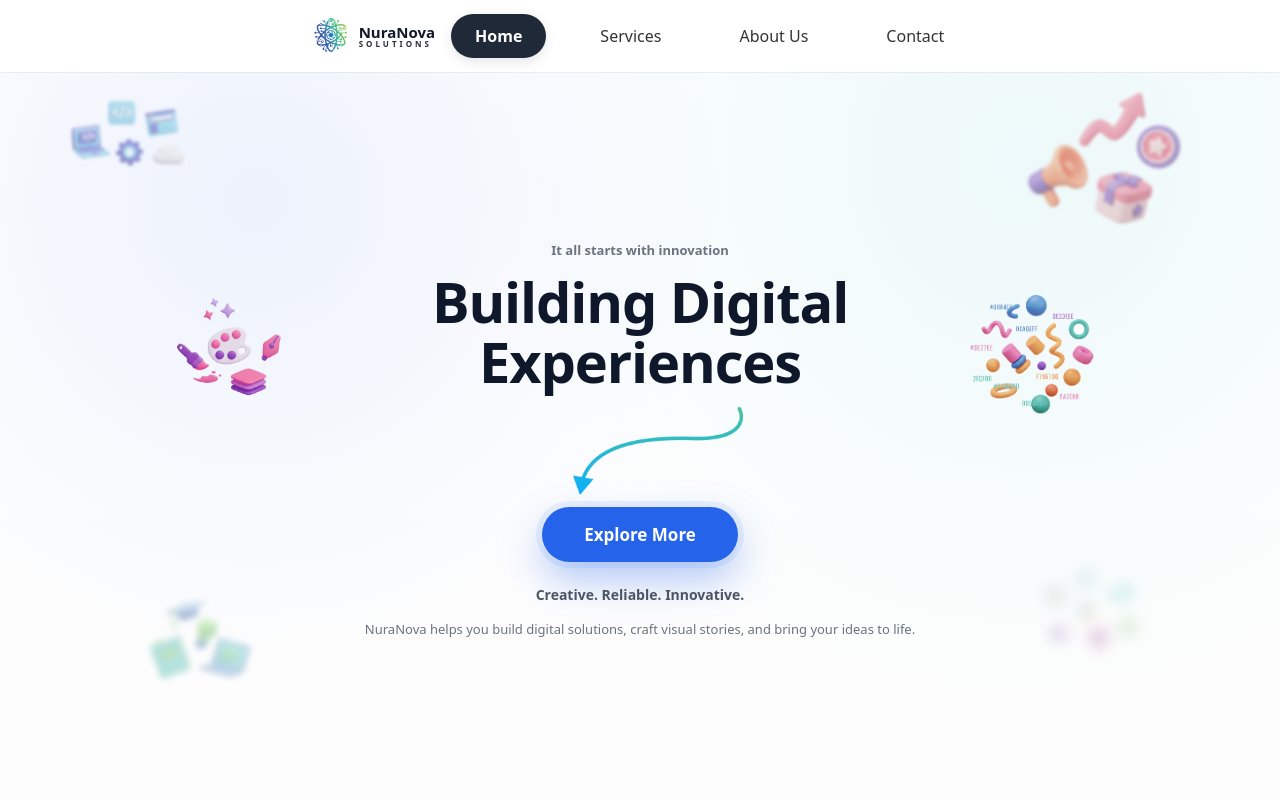
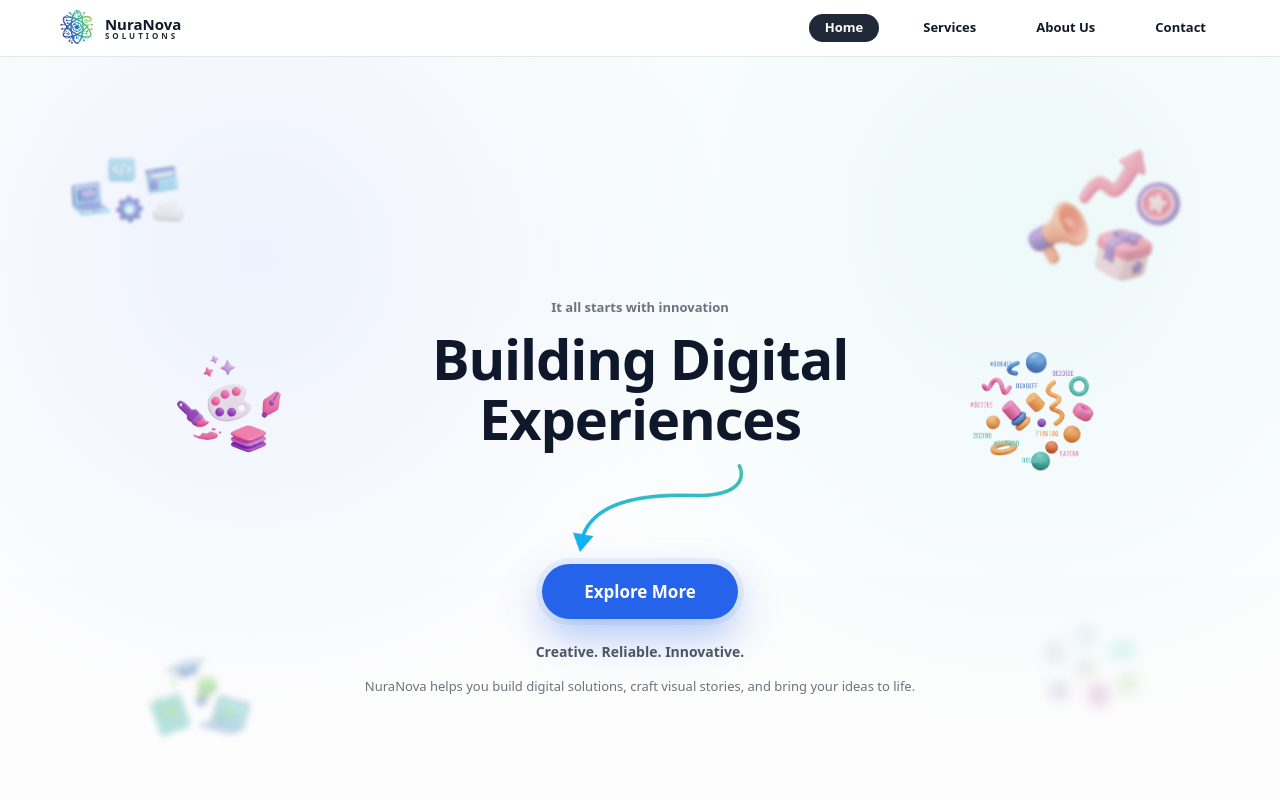
Before and after one commit to kawshal43/nuranovasolutions, a React (Vite) app: page / in a window 1280 px wide. Shown: the top 800 px of the page. Built offline with nearby package versions, Linux system fonts and the light colour scheme.

Commit message:
nvbar changes

```diff
--- a/src/components/Navbar.css
+++ b/src/components/Navbar.css
@@ -1,20 +1,13 @@
 /* ================= NAVBAR BASE ================= */
 .navbar {
-  position: fixed;
+  width: 100%;
+  background-color: #ffffff;
+  border-bottom: 1px solid #e5e7eb;
+
+  position: sticky;
   top: 0;
-  left: 0;
-  right: 0;
-  height: 72px;
-  /* must match --navH */
-  background: #fff;
   z-index: 1000;
-  display: flex;
-  align-items: center;
-  box-shadow: 0 1px 0 rgba(0, 0, 0, .05);
 }
-
-
-
 
 .navbar-container {
   max-width: 1200px;
@@ -68,15 +61,12 @@
   opacity: 0.9;
 }
 
-/* LINKS */
+/* ================= LINKS (DESKTOP) ================= */
 .nav-links {
+  list-style: none;
   display: flex;
-  gap: 30px;
-  list-style: none;
-  position: relative;
-  /* For highlighter positioning */
+  gap: 28px;
   margin: 0;
-  /* Keep existing margin/padding if not explicitly removed */
   padding: 0;
   align-items: center;
   position: relative;
@@ -104,44 +94,26 @@
   /* Ensure links are above pill */
 }
 
-/* Fluid Highlight Pill */
-.nav-links .nav-highlight {
-  position: absolute;
-  height: 100%;
-  background: #1f2937;
-  /* Dark background */
+.nav-links a {
+  text-decoration: none;
+  color: #111827;
+  font-size: 13px;
+  padding: 6px 16px;
   border-radius: 999px;
-  /* Pill shape */
-  z-index: 1;
-  /* Move above navbar background */
-  transition: all 0.35s cubic-bezier(0.25, 0.8, 0.25, 1);
-  bottom: 0;
-  box-shadow: 0 4px 12px rgba(0, 0, 0, 0.1);
-  display: block;
+  font-weight: 700;
+  display: inline-block;
+  transition: background-color 180ms ease, transform 180ms ease;
 }
 
-.nav-links li {
-  position: relative;
-  z-index: 2;
-  /* Ensure text is above highlight */
-}
-
-.nav-links a {
-  text-decoration: none;
-  font-size: 16px;
-  font-weight: 500;
-  color: #333;
-  padding: 10px 24px;
-  /* Larger click area for pill feel */
-  border-radius: 999px;
-  transition: color 0.2s;
-  display: block;
+.nav-links a:hover {
+  background-color: #f3f4f6;
+  transform: translateY(-1px);
 }
 
 .nav-links a.active {
-  color: #ffffff !important;
-  /* White text on dark pill */
-  font-weight: 600;
+  /* background-color: #1f2937; REMOVED static bg, pill takes over */
+  background-color: transparent;
+  color: #ffffff;
 }
 
 /* Disable hover on touch devices */
@@ -163,8 +135,9 @@
   border-radius: 14px;
 
   cursor: pointer;
-  border-radius: 10px;
-  z-index: 10;
+  padding: 10px;
+  position: relative;
+  z-index: 1100;
 }
 
 .menu-btn:hover {
@@ -242,4 +215,67 @@
     opacity: 1;
     pointer-events: auto;
   }
+
+  /* ✅ No bullets */
+  .nav-links,
+  .nav-links li {
+    list-style: none;
+    margin: 0;
+    padding: 3;
+  }
+
+  /* ✅ Stagger animation for each item */
+  .nav-item {
+    opacity: 0;
+    transform: translateX(40px);
+    transition:
+      transform 420ms cubic-bezier(0.16, 1, 0.3, 1),
+      opacity 280ms ease;
+    transition-delay: var(--d);
+  }
+
+  .nav-links.open .nav-item {
+    opacity: 1;
+    transform: translateX(0);
+  }
+
+  /* ✅ FIXED SAME SIZE PILLS (IMPORTANT PART) */
+  .nav-links a {
+    width: 90px;
+    /* ✅ all same width */
+    height: 30px;
+    /* ✅ all same height */
+    margin: 0 auto;
+
+    display: flex;
+    /* ✅ perfect center */
+    align-items: center;
+    justify-content: center;
+
+    border-radius: 999px;
+    text-align: center;
+
+    font-size: 15px;
+    font-weight: 700;
+
+    background: rgba(253, 253, 253, 0.6);
+
+    padding: 0;
+    /* ✅ remove padding that causes size changes */
+  }
+
+  /* Tap feedback */
+  .nav-links a:active {
+    transform: scale(0.97);
+    background: rgba(229, 231, 235, 0.9);
+  }
+
+  .nav-links a.active {
+    background-color: #1f2937;
+    color: #ffffff;
+  }
+
+  .nav-links a.active:active {
+    transform: scale(0.97);
+  }
 }
--- a/src/components/Navbar.jsx
+++ b/src/components/Navbar.jsx
@@ -1,67 +1,87 @@
 import { useEffect, useState, useRef } from "react";
-import { Link, useLocation } from "react-router-dom";
 import "./Navbar.css";
 
 const Navbar = () => {
-  const location = useLocation();
-  const [activeLink, setActiveLink] = useState("/");
+  const [currentPath, setCurrentPath] = useState(window.location.pathname);
   const [menuOpen, setMenuOpen] = useState(false);
-  const [indicatorStyle, setIndicatorStyle] = useState({ left: 0, width: 0, opacity: 0 });
+  const [pillStyle, setPillStyle] = useState({ opacity: 0 });
+  const navRefs = useRef([]);
 
-  const navRef = useRef(null);
-  const itemRefs = useRef({});
+  // Close menu when resizing to desktop
+  useEffect(() => {
+    const onResize = () => {
+      if (window.innerWidth >= 768) setMenuOpen(false);
+    };
+    window.addEventListener("resize", onResize);
+    return () => window.removeEventListener("resize", onResize);
+  }, []);
 
-  // Sync activeLink with URL path
-  useEffect(() => {
-    setActiveLink(location.pathname);
-    setMenuOpen(false); // Close menu on route change
-  }, [location]);
+  const items = [
+    { name: "Home", path: "/" },
+    { name: "Services", path: "/services" },
+    { name: "About Us", path: "/about" },
+    { name: "Contact", path: "/contact" },
+  ];
 
-  // Update Fluid Highlight Pill Position
-  useEffect(() => {
-    const updateIndicator = () => {
-      const activeItem = itemRefs.current[activeLink];
-      if (activeItem) {
-        const { offsetLeft, offsetWidth } = activeItem;
-        setIndicatorStyle({
-          left: offsetLeft,
-          width: offsetWidth,
+  // Logic to move the pill
+  const movePill = () => {
+    const activeIndex = items.findIndex((item) => item.path === currentPath);
+    const activeLi = navRefs.current[activeIndex];
+
+    if (activeLi) {
+      const link = activeLi.querySelector("a");
+      if (link) {
+        // ADJUST THESE VALUES TO CHANGE PILL SIZE
+        const widthModifier = 0; // Add or subtract width (e.g., 10 or -10)
+        const heightModifier = -4; // Add or subtract height
+
+        setPillStyle({
+          left: activeLi.offsetLeft + link.offsetLeft - widthModifier / 2,
+          top: activeLi.offsetTop + link.offsetTop - heightModifier / 2,
+          width: link.offsetWidth + widthModifier,
+          height: link.offsetHeight + heightModifier,
           opacity: 1,
         });
-      } else {
-        // Fallback or hide if no match
-        setIndicatorStyle(prev => ({ ...prev, opacity: 0 }));
       }
-    };
+    } else {
+      setPillStyle({ opacity: 0 });
+    }
+  };
 
-    updateIndicator();
-    const timer = setTimeout(updateIndicator, 100);
-    window.addEventListener("resize", updateIndicator);
+  // Update pill position when currentPath changes AND on window resize
+  useEffect(() => {
+    // Initial calculate
+    requestAnimationFrame(movePill);
 
-    return () => {
-      clearTimeout(timer);
-      window.removeEventListener("resize", updateIndicator);
-    };
-  }, [activeLink, menuOpen]);
+    // Listen for resize to re-calculate position
+    const onResize = () => requestAnimationFrame(movePill);
+    window.addEventListener("resize", onResize);
 
-  const navItems = [
-    { path: "/", label: "Home" },
-    { path: "/services", label: "Services" },
-    { path: "/about", label: "About Us" },
-    { path: "/contact", label: "Contact" },
-  ];
+    return () => window.removeEventListener("resize", onResize);
+  }, [currentPath, menuOpen]);
+
+  // Handle click to prevent reload for demo
+  const handleLinkClick = (e, path) => {
+    e.preventDefault();
+    window.history.pushState({}, "", path);
+    setCurrentPath(path);
+    setMenuOpen(false);
+  };
+
+  const linkClass = (path) => (currentPath === path ? "active" : "");
 
   return (
     <header className="navbar">
       <div className="navbar-container">
         {/* BRAND */}
-        <Link to="/" className="brand">
-          <img src="/Logo.PNG" alt="NuraNova Logo" className="brand-logo" />
+        <div className="brand">
+          {/* Vite public folder image path */}
+          <img src="public/Logo.png" alt="NuraNova Logo" className="brand-logo" />
           <div className="brand-text">
             <span className="brand-main">NuraNova</span>
             <span className="brand-sub">SOLUTIONS</span>
           </div>
-        </Link>
+        </div>
 
         {/* HAMBURGER */}
         <button
@@ -76,26 +96,23 @@ const Navbar = () => {
           <span className="bar" />
         </button>
 
-        {/* LINKS */}
-        <ul className={`nav-links ${menuOpen ? "open" : ""}`} ref={navRef}>
-          {/* Fluid Indicator */}
-          <li
-            className="nav-highlight"
-            style={{
-              left: indicatorStyle.left,
-              width: indicatorStyle.width,
-              opacity: indicatorStyle.opacity
-            }}
-          />
-
-          {navItems.map((item) => (
-            <li key={item.path} ref={(el) => (itemRefs.current[item.path] = el)}>
-              <Link
-                to={item.path}
-                className={activeLink === item.path ? "active" : ""}
+        {/* NAV LINKS */}
+        <ul className={`nav-links ${menuOpen ? "open" : ""}`}>
+          <div className="nav-pill" style={pillStyle} />
+          {items.map((item, i) => (
+            <li
+              key={item.path}
+              className="nav-item"
+              ref={(el) => (navRefs.current[i] = el)}
+              style={{ "--d": `${i * 90}ms` }} // stagger delay
+            >
+              <a
+                href={item.path}
+                className={linkClass(item.path)}
+                onClick={(e) => handleLinkClick(e, item.path)}
               >
-                {item.label}
-              </Link>
+                {item.name}
+              </a>
             </li>
           ))}
         </ul>
```
